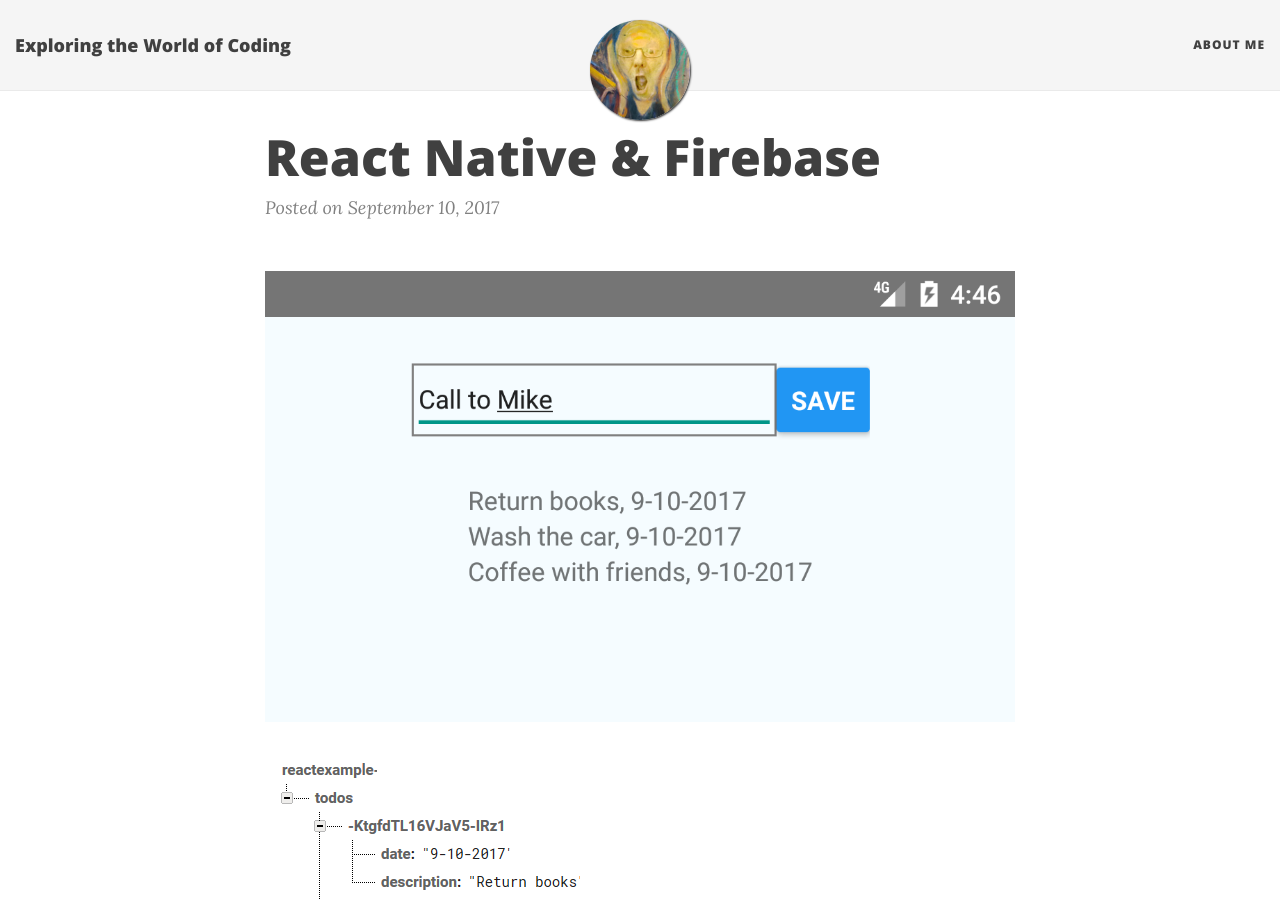
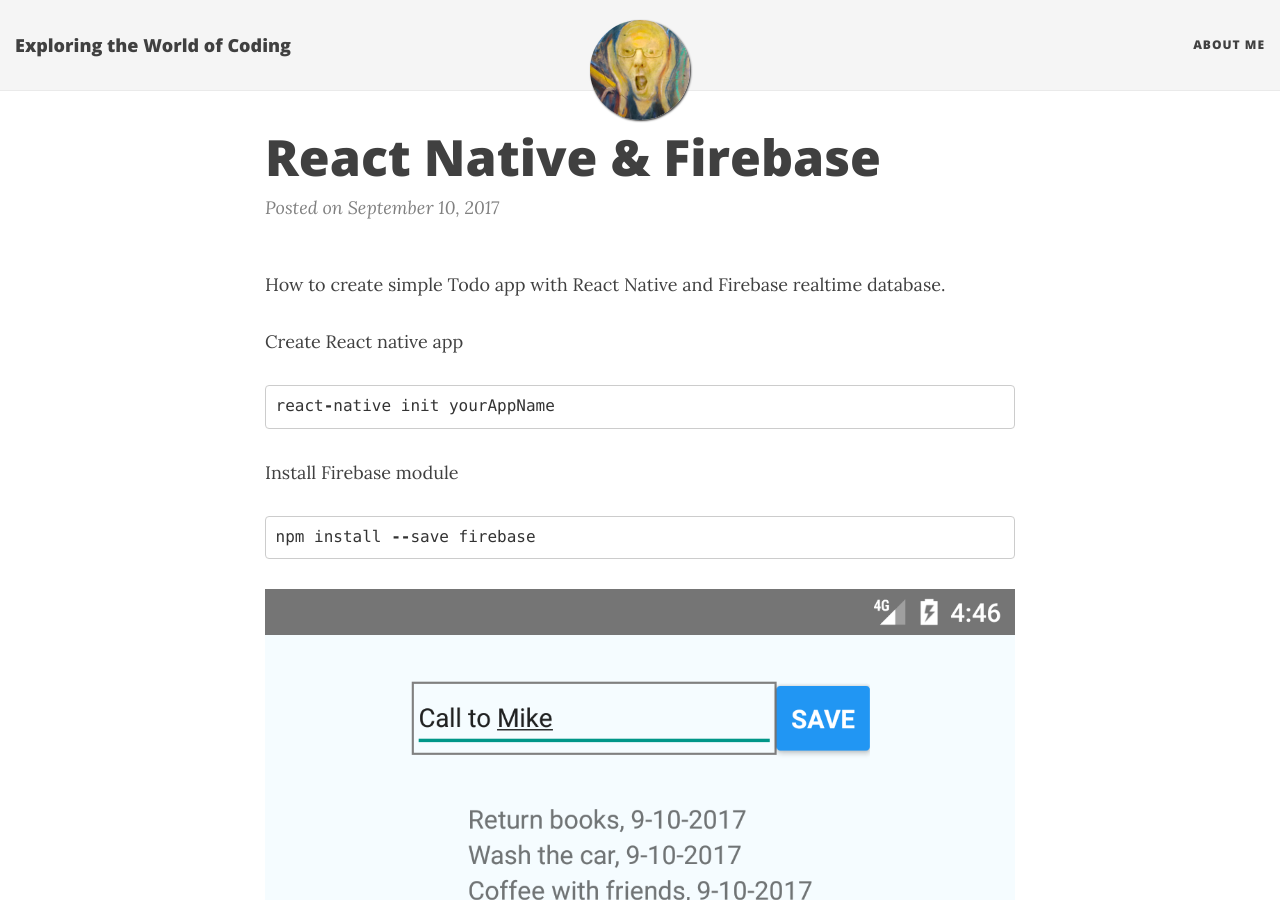
Before and after one commit to juhahinkula/juhahinkula.github.io, a Jekyll site: the page built from _posts/2017-09-10-nativefirebase.markdown, in a window 1280 px wide and 900 px high. Built offline with Jekyll 4.4.1, drawn with Linux system fonts in a browser that asks for light colours; nearby versions of some CDN libraries; comment, search, counter and statistics services are not loaded.

Commit message:
new post

```diff
--- a/_posts/2017-09-10-nativefirebase.markdown
+++ b/_posts/2017-09-10-nativefirebase.markdown
@@ -2,11 +2,25 @@
 layout: post
 title:  "React Native & Firebase"
 ---
+How to create simple Todo app with React Native and Firebase realtime database.
+
+Create React native app
+
+{% highlight javascript %}
+react-native init yourAppName
+{% endhighlight %}
+
+Install Firebase module
+{% highlight javascript %}
+npm install --save firebase
+{% endhighlight %}
+
+
+{% highlight javascript %}
+{% endhighlight %}
 
 
 
-{% highlight javascrip %}
-{% endhighlight %}
 
 ![screenshot]({{ site.baseurl }}/img/nativefirebase.png)
 
```
